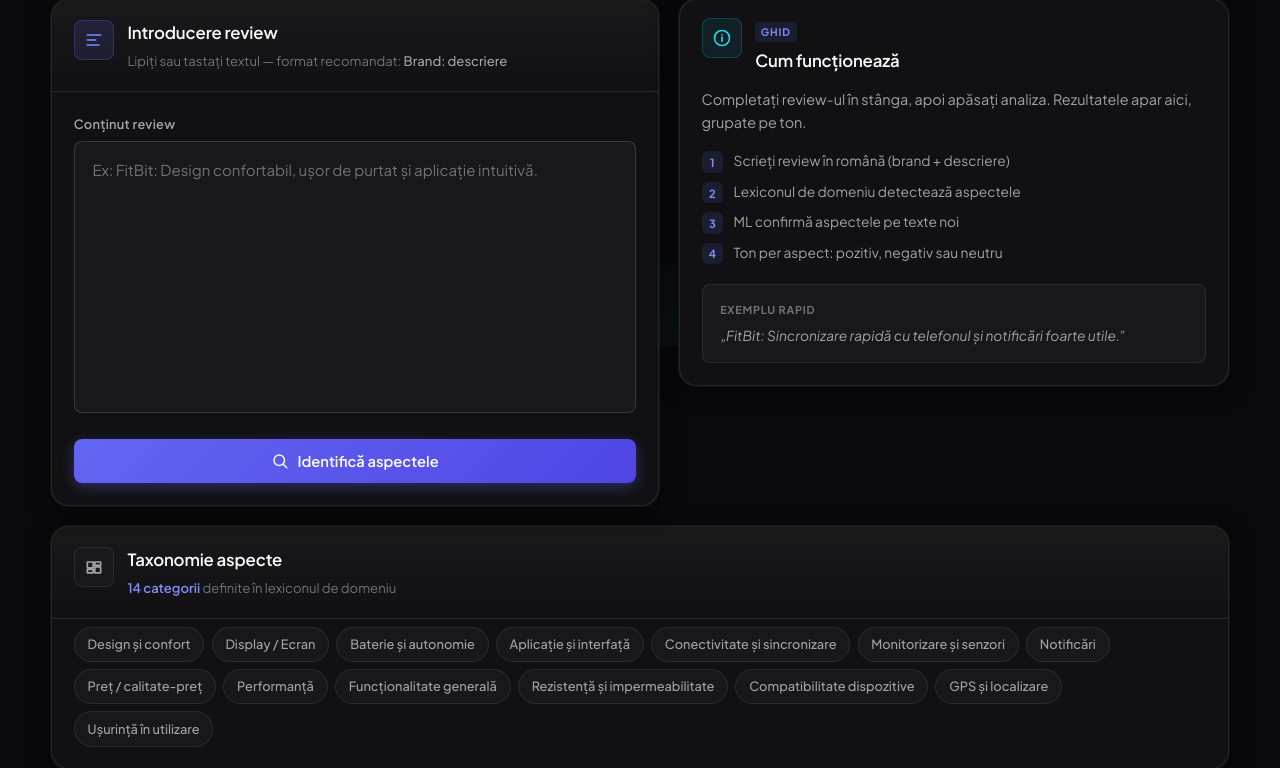
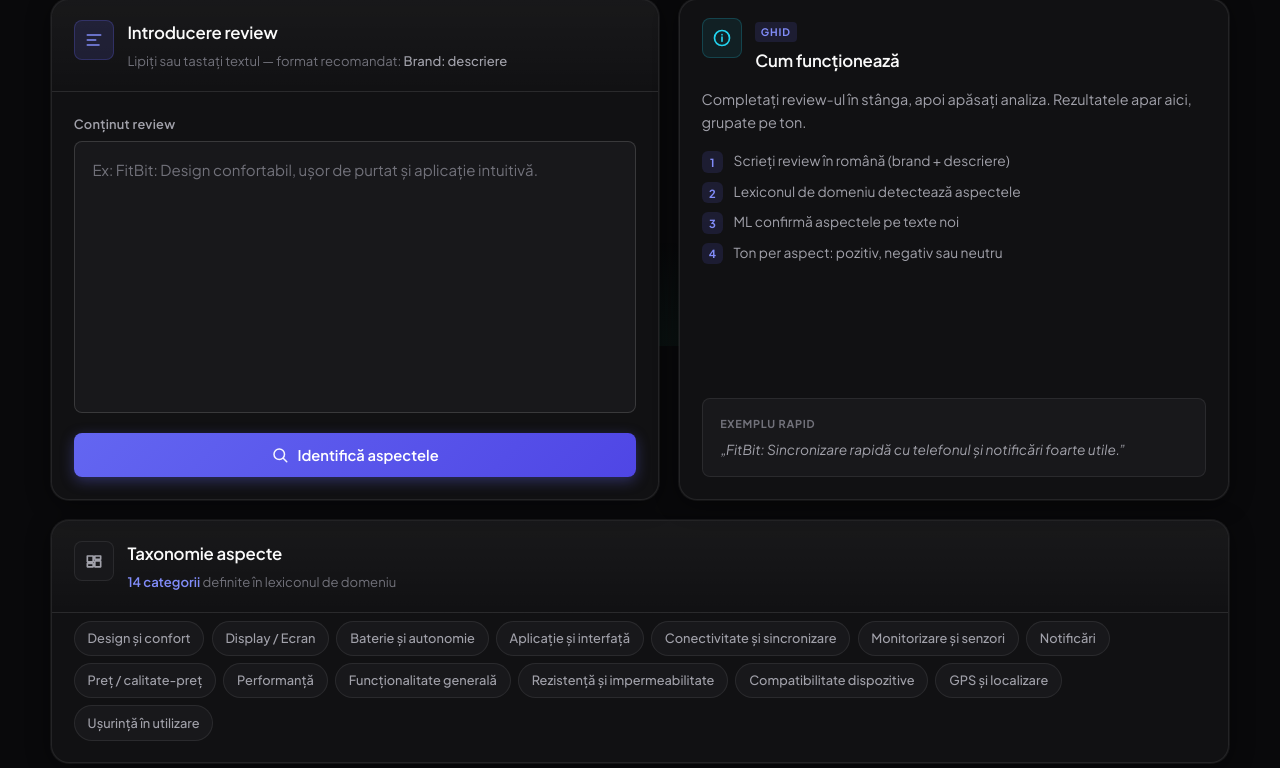
Before and after one commit to Vlad7946/Smartwatches-and-fitness-bands, a Flask app: page / in a window 1280 px wide. Shown: the part 454-1222 px from the top of the page. Run offline with Flask 3, Linux system fonts and the light colour scheme.

Commit message:
Carduri egale in workspace, README si CI GitHub Actions
Co-authored-by: Cursor <cursoragent@cursor.com>

```diff
--- a/static/css/style.css
+++ b/static/css/style.css
@@ -374,13 +374,59 @@ body::before {
     grid-template-columns: 1.05fr 0.95fr;
     gap: 1.25rem;
     margin-bottom: 1.25rem;
-    align-items: start;
+    align-items: stretch;
+}
+
+.workspace > .card {
+    display: flex;
+    flex-direction: column;
+    height: 100%;
+    min-height: 100%;
+}
+
+.card-form .card-body {
+    flex: 1;
+    display: flex;
+    flex-direction: column;
+    min-height: 0;
+}
+
+#review-form {
+    flex: 1;
+    display: flex;
+    flex-direction: column;
+    min-height: 0;
+}
+
+#review-form .field {
+    flex: 1;
+    display: flex;
+    flex-direction: column;
+    min-height: 0;
+    margin-bottom: 1.25rem;
+}
+
+.card-results {
+    display: flex;
+    flex-direction: column;
+}
+
+.card-results > .panel-state {
+    flex: 1;
+    display: flex;
+    flex-direction: column;
+    min-height: 100%;
+}
+
+.workspace .panel-state {
+    min-height: 0;
 }
 
 @media (min-width: 901px) {
     .card-results {
         position: sticky;
         top: calc(var(--header-h) + 1.25rem);
+        align-self: stretch;
     }
 }
 
--- a/templates/base.html
+++ b/templates/base.html
@@ -9,7 +9,7 @@
     <link rel="preconnect" href="https://fonts.googleapis.com">
     <link rel="preconnect" href="https://fonts.gstatic.com" crossorigin>
     <link href="https://fonts.googleapis.com/css2?family=Plus+Jakarta+Sans:ital,wght@0,400;0,500;0,600;0,700;1,400&display=swap" rel="stylesheet">
-    <link rel="stylesheet" href="{{ url_for('static', filename='css/style.css') }}?v=3.0.0">
+    <link rel="stylesheet" href="{{ url_for('static', filename='css/style.css') }}?v=3.0.1">
     {% block head %}{% endblock %}
 </head>
 <body>
```
Also changed, not shown: .github/workflows/ci.yml (added), README.md (added).
